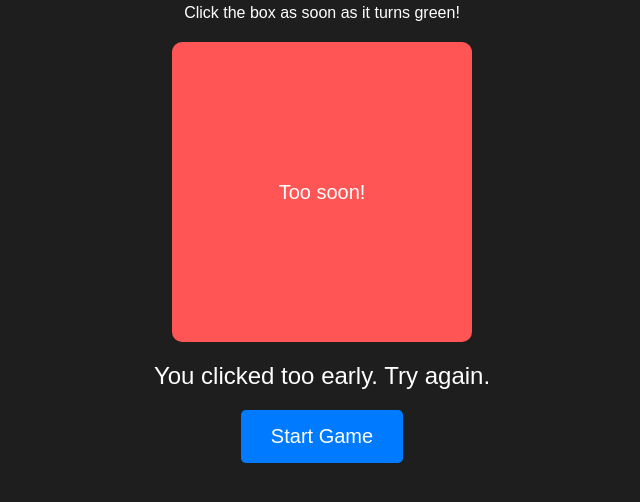
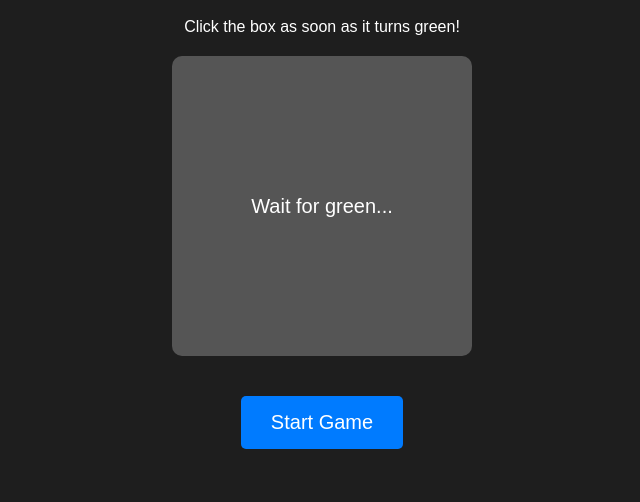
Before and after one commit to h0nin/cps, a plain HTML site: page index.html in a window 1280 px wide. Both pictures are taken after a click on the element "Wait for green...". Shown: the part 206-708 px from the top of the page, without its empty margins (318-958 px from the left). Drawn offline with Linux system fonts and the light colour scheme.

Commit message:
Update index.html

```diff
--- a/index.html
+++ b/index.html
@@ -69,39 +69,32 @@
 
         let timeout;
         let startTime;
-        let isClickable = false;
+        let isGreen = false;
 
         function startGame() {
             resultDisplay.textContent = "";
             reactionBox.style.backgroundColor = "#555";
             reactionBox.textContent = "Wait for green...";
-            isClickable = false;
+            isGreen = false;
 
             const randomDelay = Math.random() * 3000 + 2000; // 2 to 5 seconds
             timeout = setTimeout(() => {
                 reactionBox.style.backgroundColor = "green";
                 reactionBox.textContent = "Click now!";
                 startTime = new Date().getTime();
-                isClickable = true;
+                isGreen = true;
             }, randomDelay);
         }
 
         reactionBox.addEventListener("click", () => {
-            if (!isClickable) {
-                // User clicked too early
-                clearTimeout(timeout);
-                reactionBox.style.backgroundColor = "#FF5555";
-                reactionBox.textContent = "Too soon!";
-                resultDisplay.textContent = "You clicked too early. Try again.";
-                isClickable = false;
-            } else {
-                // User clicked after it turned green
+            if (isGreen) {
+                // Calculate reaction time
                 const endTime = new Date().getTime();
                 const reactionTime = endTime - startTime;
                 reactionBox.style.backgroundColor = "#555";
                 reactionBox.textContent = "Well done!";
                 resultDisplay.textContent = `Your reaction time: ${reactionTime} ms.`;
-                isClickable = false;
+                isGreen = false;
             }
         });
 
```
